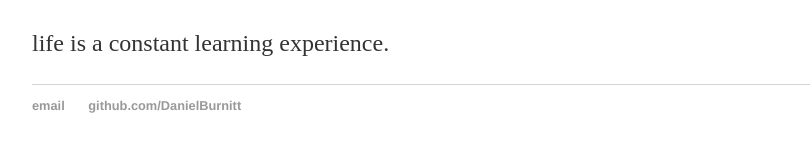
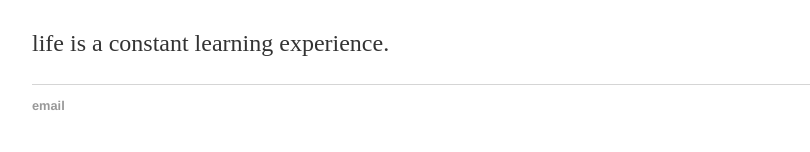
Before and after one commit to DanielBurnitt/DanielBurnitt.github.io, a Jekyll site: the page built from index.html, in a window 1280 px wide. Shown: the part 401-553 px from the top of the page, without its empty margins (160-970 px from the left). Built offline with Jekyll 4.4.1, drawn with Linux system fonts in a browser that asks for light colours.

Commit message:
Update default.html

```diff
--- a/_layouts/default.html
+++ b/_layouts/default.html
@@ -22,7 +22,6 @@
 			<footer>
 	    		<ul>
 	        		<li><a href="mailto:vbrokenimagev@gmail.com">email</a></li>
-	        		<li><a href="https://github.com/DanielBurnitt">github.com/DanielBurnitt</a></li>
 			</ul>
 			</footer>
 		</body>
```
